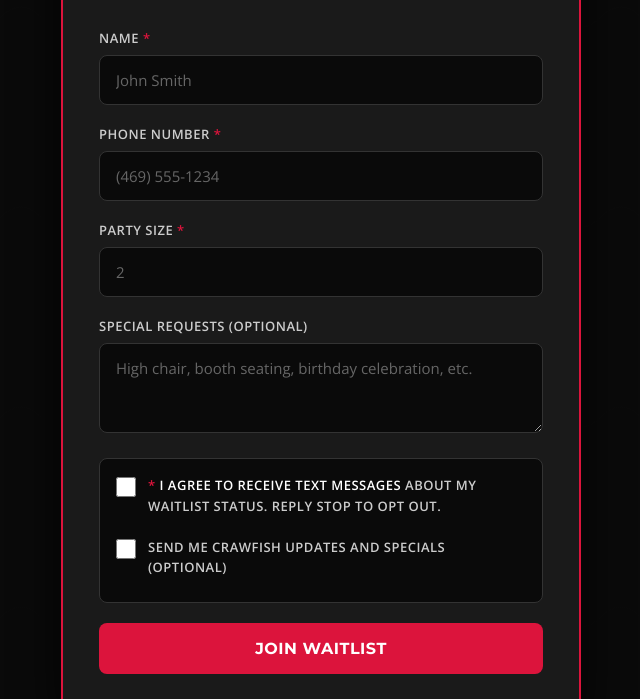
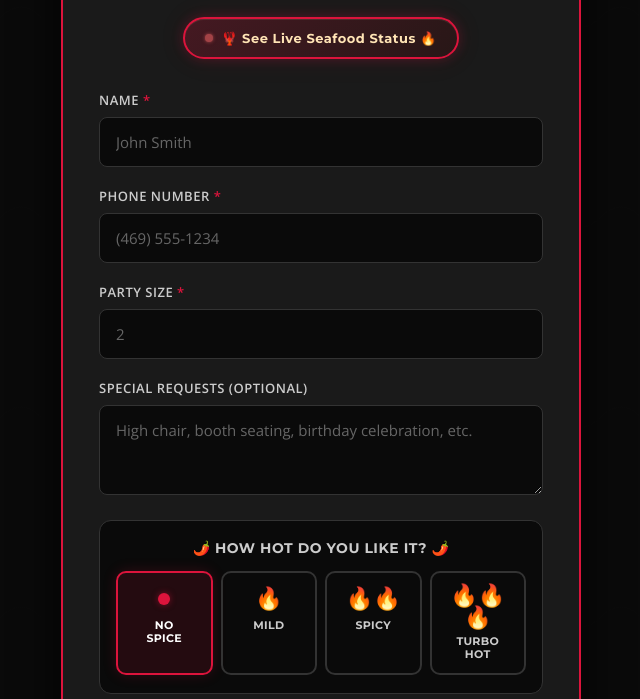
Before and after one commit to ashleyheedick-droid/dodie-chat, a plain HTML site: page waitlist-guest-form.html in a window 1280 px wide. Shown: the part 243-942 px from the top of the page, without its empty margins (319-959 px from the left). Drawn offline with nearby package versions, Linux system fonts and the light colour scheme.

Commit message:
Update waitlist-guest-form.html

```diff
--- a/waitlist-guest-form.html
+++ b/waitlist-guest-form.html
@@ -62,6 +62,150 @@ h1{
   letter-spacing:1px;
 }
 .subtitle{ font-size:15px; color:var(--light-gray); }
+
+/* 🦞 Cajun Seafood Button */
+.seafood-btn-wrap{
+  text-align:center;
+  margin-top:20px;
+}
+.seafood-btn{
+  display:inline-flex;
+  align-items:center;
+  gap:8px;
+  padding:11px 20px;
+  border:2px solid var(--red);
+  border-radius:999px;
+  background:linear-gradient(135deg, rgba(220,20,60,.22), rgba(139,0,0,.12));
+  color:#ffe4b5;
+  font-size:13px;
+  font-weight:700;
+  font-family:'Montserrat', sans-serif;
+  letter-spacing:.04em;
+  cursor:pointer;
+  text-decoration:none;
+  position:relative;
+  transition:all .25s ease;
+  box-shadow:
+    0 0 12px rgba(220,20,60,.25),
+    0 0 30px rgba(220,20,60,.08),
+    inset 0 1px 0 rgba(255,228,181,.10);
+  animation:cajunPulse 2.5s ease-in-out infinite;
+}
+.seafood-btn:hover{
+  background:linear-gradient(135deg, rgba(220,20,60,.38), rgba(139,0,0,.22));
+  border-color:#f0c040;
+  box-shadow:
+    0 0 18px rgba(240,192,64,.30),
+    0 0 40px rgba(220,20,60,.15),
+    inset 0 1px 0 rgba(255,228,181,.15);
+  transform:translateY(-2px);
+  color:#fff;
+}
+.seafood-btn:active{ transform:translateY(0); }
+.seafood-btn .dot{
+  width:8px;
+  height:8px;
+  border-radius:50%;
+  background:#ff6b6b;
+  box-shadow:0 0 6px #ff6b6b, 0 0 12px rgba(255,107,107,.4);
+  animation:dotBlink 1.4s ease-in-out infinite;
+}
+@keyframes cajunPulse{
+  0%,100%{box-shadow:0 0 12px rgba(220,20,60,.25),0 0 30px rgba(220,20,60,.08),inset 0 1px 0 rgba(255,228,181,.10)}
+  50%{box-shadow:0 0 18px rgba(220,20,60,.35),0 0 40px rgba(220,20,60,.15),inset 0 1px 0 rgba(255,228,181,.14)}
+}
+@keyframes dotBlink{
+  0%,100%{opacity:1;box-shadow:0 0 6px #ff6b6b,0 0 12px rgba(255,107,107,.4)}
+  50%{opacity:.5;box-shadow:0 0 3px #ff6b6b,0 0 6px rgba(255,107,107,.2)}
+}
+
+/* 🌶️ Spicy Meter */
+.spicy-meter{
+  background:var(--black);
+  border:1px solid #333;
+  border-radius:12px;
+  padding:18px 16px;
+  margin-bottom:20px;
+}
+.spicy-header{
+  display:flex;
+  align-items:center;
+  justify-content:center;
+  gap:6px;
+  margin-bottom:14px;
+  font-family:'Montserrat', sans-serif;
+  font-size:14px;
+  font-weight:700;
+  color:var(--light-gray);
+  text-transform:uppercase;
+  letter-spacing:.5px;
+}
+.spicy-options{
+  display:flex;
+  gap:8px;
+}
+.spicy-opt{
+  flex:1;
+  display:flex;
+  flex-direction:column;
+  align-items:center;
+  gap:6px;
+  padding:12px 6px;
+  border:2px solid #333;
+  border-radius:10px;
+  background:transparent;
+  cursor:pointer;
+  transition:all .25s ease;
+  position:relative;
+}
+.spicy-opt:hover{
+  border-color:#555;
+  background:rgba(255,255,255,.03);
+}
+.spicy-opt.selected{
+  border-color:var(--red);
+  background:rgba(220,20,60,.12);
+  box-shadow:0 0 14px rgba(220,20,60,.18);
+}
+.spicy-opt .fire{
+  font-size:22px;
+  line-height:1;
+  min-height:28px;
+  display:flex;
+  align-items:center;
+  justify-content:center;
+}
+.spicy-opt .fire-label{
+  font-size:11px;
+  font-weight:700;
+  font-family:'Montserrat', sans-serif;
+  color:var(--light-gray);
+  text-transform:uppercase;
+  letter-spacing:.3px;
+  text-align:center;
+  line-height:1.2;
+}
+.spicy-opt.selected .fire-label{
+  color:var(--white);
+}
+/* The "no spice" red dot */
+.no-spice-dot{
+  width:12px;
+  height:12px;
+  border-radius:50%;
+  background:var(--red);
+  box-shadow:0 0 6px rgba(220,20,60,.5);
+}
+/* Animated wiggle on selected fire emojis */
+.spicy-opt.selected .fire{
+  animation:fireWiggle .4s ease;
+}
+@keyframes fireWiggle{
+  0%{transform:scale(1)}
+  30%{transform:scale(1.25) rotate(-5deg)}
+  60%{transform:scale(1.15) rotate(3deg)}
+  100%{transform:scale(1)}
+}
 
 .form-group { margin-bottom:20px; }
 
@@ -255,6 +399,14 @@ textarea{ min-height:90px; resize:vertical; }
         <span class="logo">🦞</span>
         <h1>Join Waitlist</h1>
         <p class="subtitle">We'll notify you when your table is ready</p>
+
+        <!-- 🦞 Cajun Seafood Status Button -->
+        <div class="seafood-btn-wrap">
+          <a href="https://dodies-chat.netlify.app/live-update-inventory.html" class="seafood-btn" target="_blank">
+            <span class="dot"></span>
+            🦞 See Live Seafood Status 🔥
+          </a>
+        </div>
       </div>
 
       <form id="waitlistForm" onsubmit="return false;">
@@ -276,6 +428,29 @@ textarea{ min-height:90px; resize:vertical; }
         <div class="form-group">
           <label>Special Requests (Optional)</label>
           <textarea id="notes" placeholder="High chair, booth seating, birthday celebration, etc."></textarea>
+        </div>
+
+        <!-- 🌶️ Spicy Meter -->
+        <div class="spicy-meter">
+          <div class="spicy-header">🌶️ How Hot Do You Like It? 🌶️</div>
+          <div class="spicy-options" id="spicyOptions">
+            <button type="button" class="spicy-opt selected" data-level="No Spice">
+              <span class="fire"><span class="no-spice-dot"></span></span>
+              <span class="fire-label">No<br>Spice</span>
+            </button>
+            <button type="button" class="spicy-opt" data-level="Mild">
+              <span class="fire">🔥</span>
+              <span class="fire-label">Mild</span>
+            </button>
+            <button type="button" class="spicy-opt" data-level="Spicy">
+              <span class="fire">🔥🔥</span>
+              <span class="fire-label">Spicy</span>
+            </button>
+            <button type="button" class="spicy-opt" data-level="Turbo Hot">
+              <span class="fire">🔥🔥🔥</span>
+              <span class="fire-label">Turbo<br>Hot</span>
+            </button>
+          </div>
         </div>
 
         <div class="consent-box">
@@ -324,6 +499,16 @@ const submitBtn = document.getElementById('submitBtn');
 const statusMsg = document.getElementById('statusMessage');
 const formView = document.getElementById('formView');
 const successView = document.getElementById('successView');
+
+// 🌶️ Spicy Meter
+let selectedSpice = 'No Spice';
+document.getElementById('spicyOptions').addEventListener('click', (e) => {
+  const opt = e.target.closest('.spicy-opt');
+  if (!opt) return;
+  document.querySelectorAll('.spicy-opt').forEach(o => o.classList.remove('selected'));
+  opt.classList.add('selected');
+  selectedSpice = opt.dataset.level;
+});
 
 function showStatus(message, type) {
   statusMsg.textContent = message;
@@ -403,6 +588,7 @@ submitBtn.addEventListener('click', async () => {
       '&phone=' + encodeURIComponent(phone) +
       '&partySize=' + encodeURIComponent(partySize) +
       '&specialNotes=' + encodeURIComponent(notes) +
+      '&spiceLevel=' + encodeURIComponent(selectedSpice) +
       '&smsConsent=Yes' +
       '&marketingOptIn=' + encodeURIComponent(marketingOptIn ? 'Yes' : 'No');
 
```
